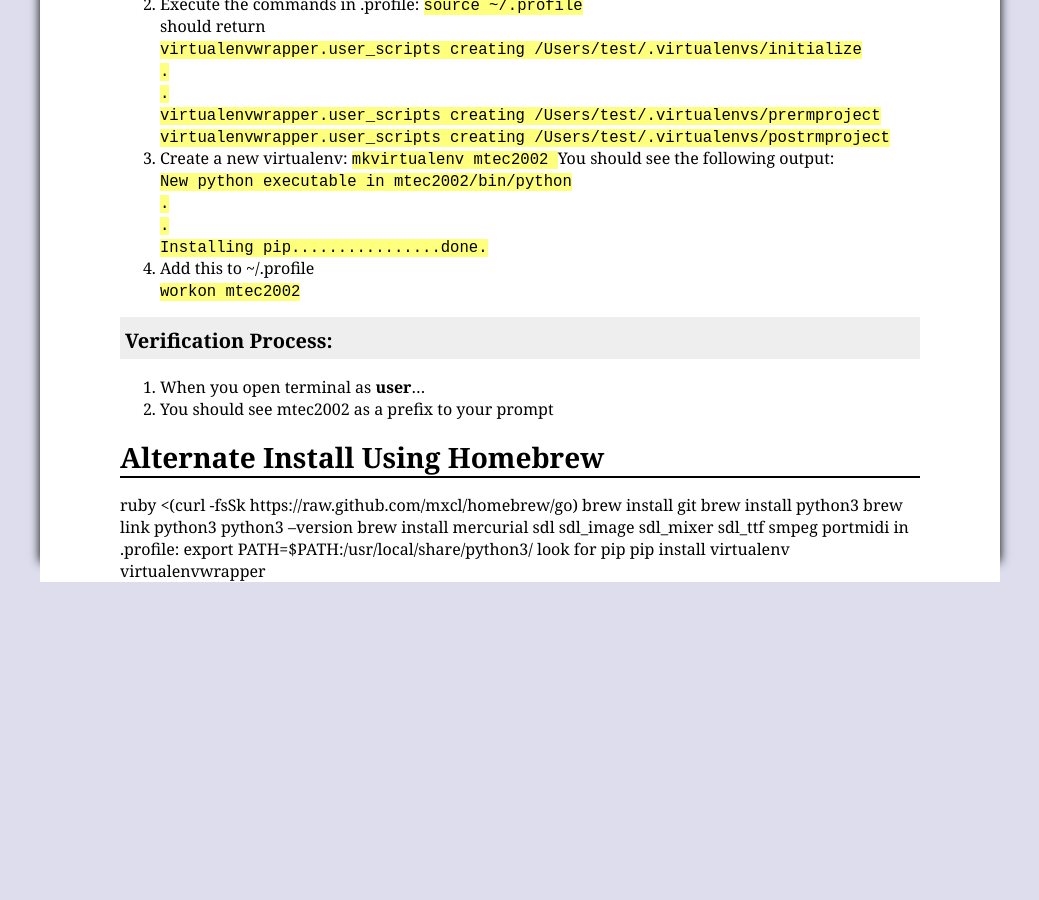
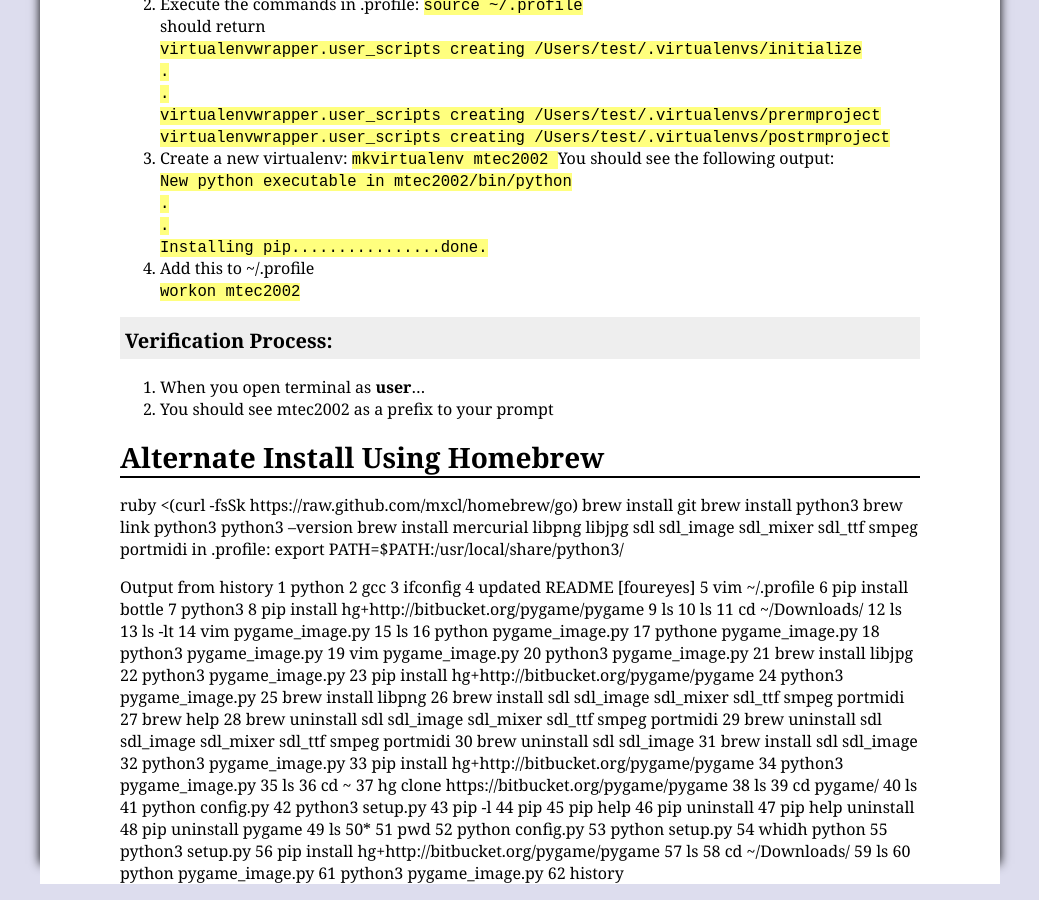
Before and after one commit to foureyes/jvers, a Jekyll site: the page built from tutorials/_posts/2012-08-04-python-3-install-on-osx.markdown, in a window 1280 px wide and 900 px high, scrolled down 4184 px. Shown: the whole window, without its empty margins (120-1159 px from the left). Built offline with Jekyll 4.4.1, drawn with Linux system fonts in a browser that asks for light colours; some web fonts are replaced; before the commit the page ends 4782 px from its top, so only the background shows below that.

Commit message:
added history from homebrew install

```diff
--- a/tutorials/_posts/2012-08-04-python-3-install-on-osx.markdown
+++ b/tutorials/_posts/2012-08-04-python-3-install-on-osx.markdown
@@ -183,7 +183,69 @@ brew install git
 brew install python3
 brew link python3
 python3 --version
-brew install mercurial sdl sdl_image sdl_mixer sdl_ttf smpeg portmidi
+brew install mercurial libpng libjpg sdl sdl_image sdl_mixer sdl_ttf smpeg portmidi
 in .profile: export PATH=$PATH:/usr/local/share/python3/
-look for pip
-pip install virtualenv virtualenvwrapper
+
+Output from history
+  1  python
+    2  gcc
+    3  ifconfig
+    4  updated README [foureyes]
+    5  vim ~/.profile
+    6  pip install bottle
+    7  python3
+    8  pip install hg+http://bitbucket.org/pygame/pygame
+    9  ls
+   10  ls
+   11  cd ~/Downloads/
+   12  ls
+   13  ls -lt
+   14  vim pygame_image.py
+   15  ls
+   16  python pygame_image.py
+   17  pythone pygame_image.py
+   18  python3 pygame_image.py
+   19  vim pygame_image.py
+   20  python3 pygame_image.py
+   21  brew install libjpg
+   22  python3 pygame_image.py
+   23  pip install hg+http://bitbucket.org/pygame/pygame
+   24  python3 pygame_image.py
+   25  brew install libpng
+   26  brew install sdl sdl_image sdl_mixer sdl_ttf smpeg portmidi
+   27  brew help
+   28  brew uninstall sdl sdl_image sdl_mixer sdl_ttf smpeg portmidi
+   29  brew uninstall sdl sdl_image sdl_mixer sdl_ttf smpeg portmidi
+   30  brew uninstall sdl sdl_image
+   31  brew install sdl sdl_image
+   32  python3 pygame_image.py
+   33  pip install hg+http://bitbucket.org/pygame/pygame
+   34  python3 pygame_image.py
+   35  ls
+   36  cd ~
+   37  hg clone https://bitbucket.org/pygame/pygame
+   38  ls
+   39  cd pygame/
+   40  ls
+   41  python config.py
+   42  python3 setup.py
+   43  pip -l
+   44  pip
+   45  pip help
+   46  pip uninstall
+   47  pip help uninstall
+   48  pip uninstall pygame
+   49  ls
+   50*
+   51  pwd
+   52  python config.py
+   53  python setup.py
+   54  whidh python
+   55  python3 setup.py
+   56  pip install hg+http://bitbucket.org/pygame/pygame
+   57  ls
+   58  cd ~/Downloads/
+   59  ls
+   60  python pygame_image.py
+   61  python3 pygame_image.py
+   62  history
```
